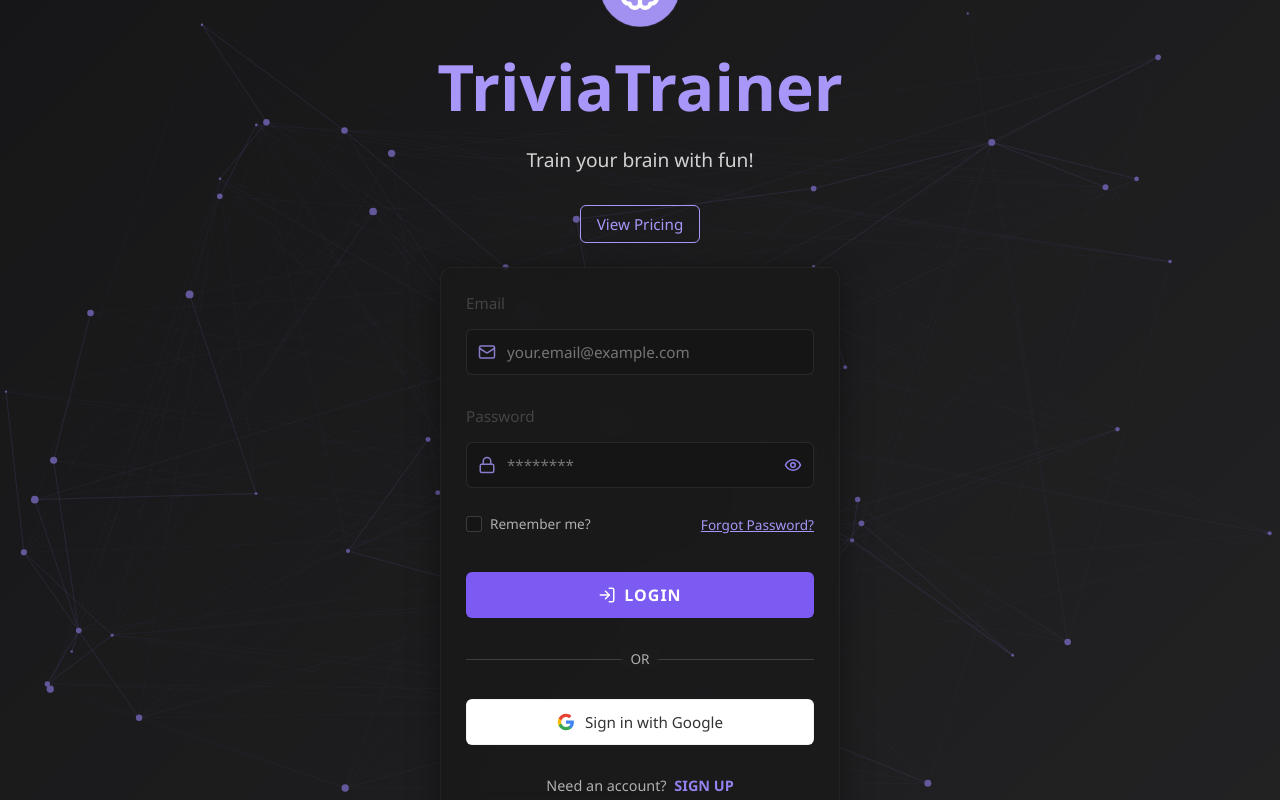
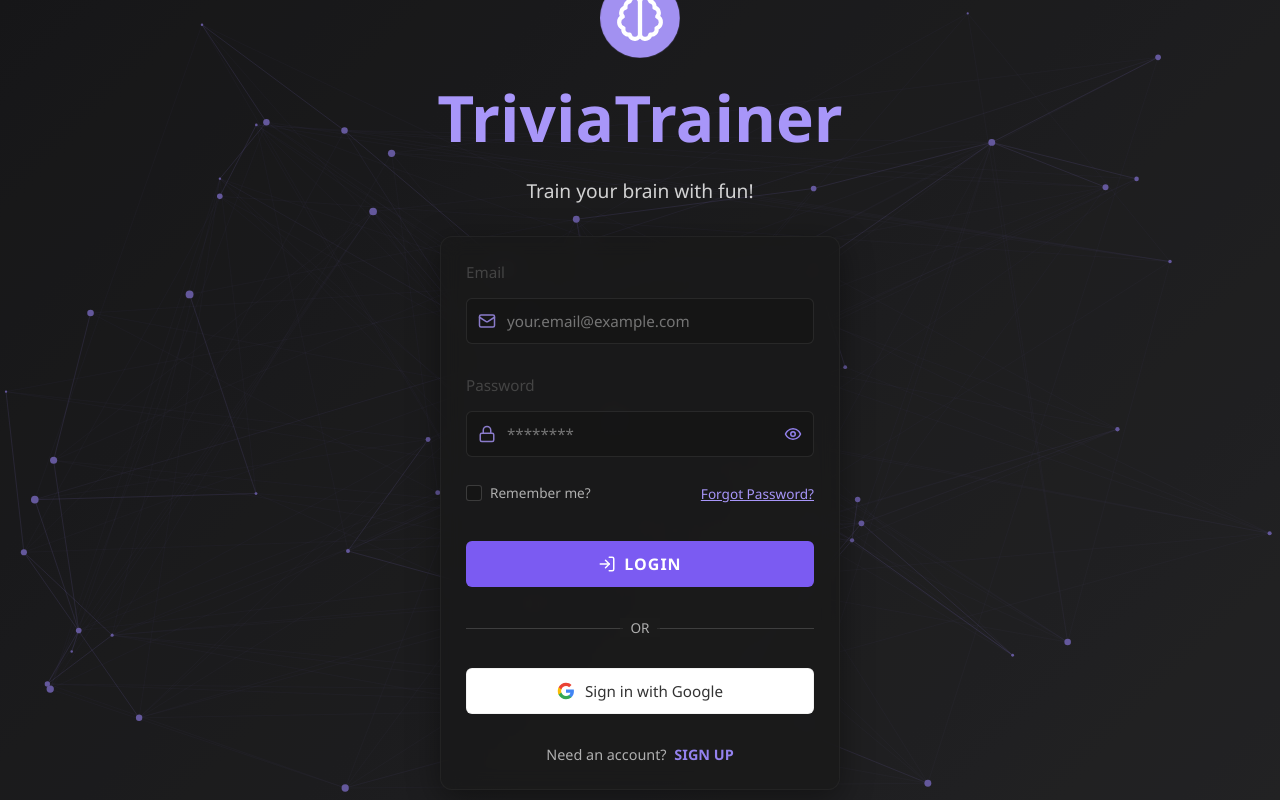
Before and after one commit to gradyotto/triviatrainer, a React (Create React App) app in the folder client/: page / in a window 1280 px wide. Built offline with nearby package versions, Linux system fonts and the light colour scheme; no server answers; the database is empty.

Commit message:
Removed pricing button from landing page

```diff
--- a/client/src/LandingPage.js
+++ b/client/src/LandingPage.js
@@ -835,10 +835,6 @@ const LandingPage = ({
       <h1>TriviaTrainer</h1>
         <p className="tagline">Train your brain with fun!</p>
 
-      <div className="landing-nav">
-        <Link to="/pricing" className="pricing-link">View Pricing</Link>
-      </div>
-
       <form className="auth-form" onSubmit={handleEmailAuth}>
           <div className="form-group">
           <label htmlFor="email">Email</label>
```
